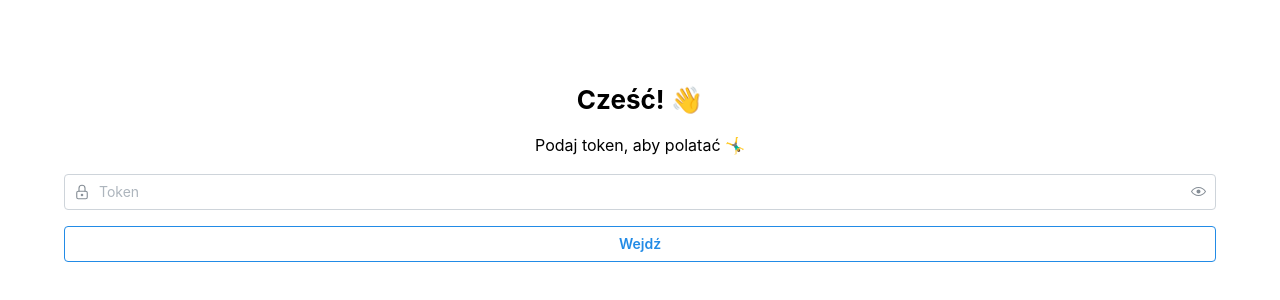
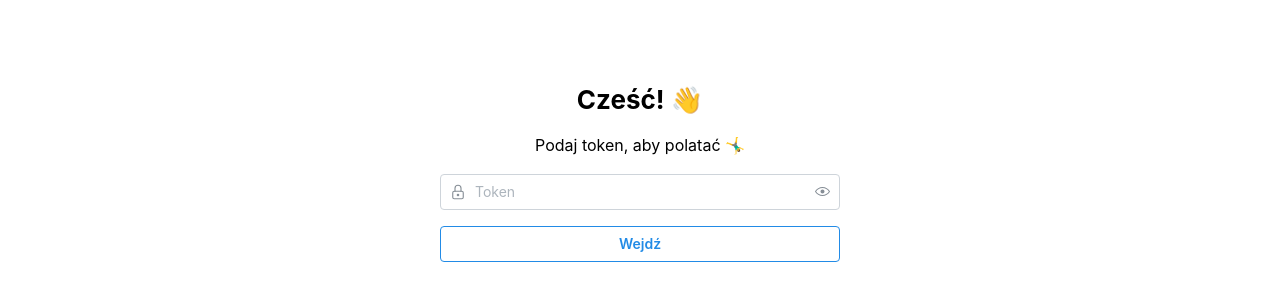
Before and after one commit to Aberratio/aerial-client, a Next.js app: page / in a window 1280 px wide. Shown: the part 228-528 px from the top of the page. Built offline with nearby package versions, Linux system fonts and the light colour scheme; no server answers.

Commit message:
style login page

```diff
--- a/components/Login/Login.tsx
+++ b/components/Login/Login.tsx
@@ -10,7 +10,16 @@ export const Login = () => {
   const [token, setToken] = useState('');
 
   return (
-    <Flex direction="column" gap="md" justify="center" align="center" h="100vh" w="90vw" m="auto">
+    <Flex
+      direction="column"
+      gap="md"
+      justify="center"
+      align="center"
+      h="100vh"
+      w="90vw"
+      m="auto"
+      style={{ maxWidth: '400px' }}
+    >
       <Title order={2}>Cześć! 👋</Title>
       <Text>Podaj token, aby polatać 🤸‍♂️</Text>
       <PasswordInput
```
